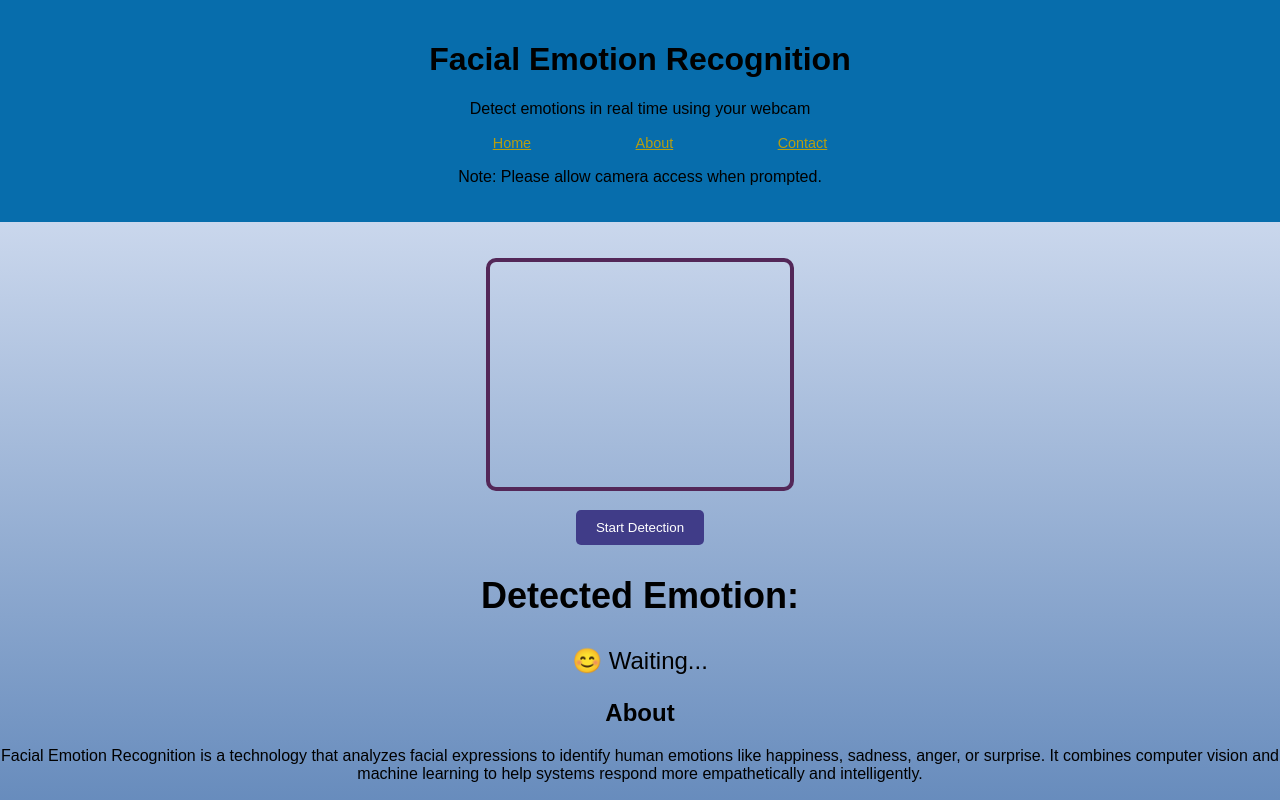
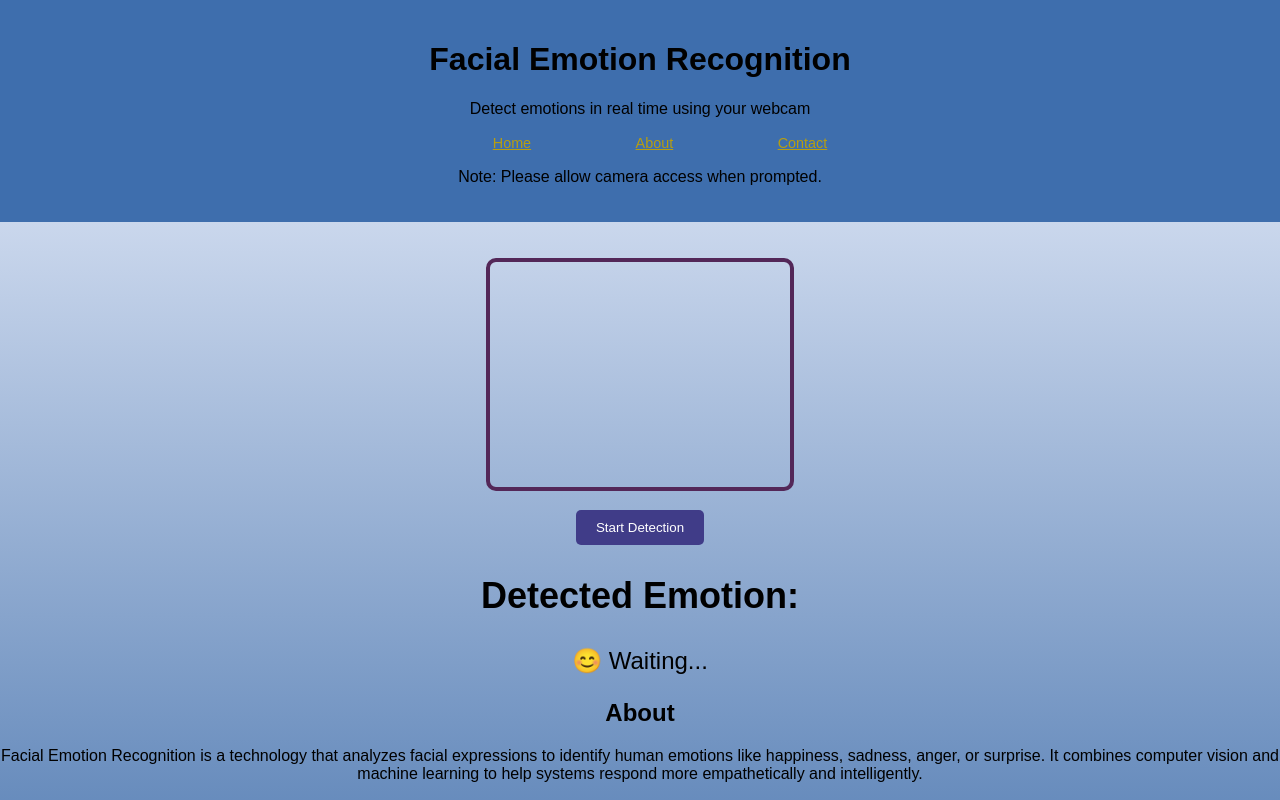
Before and after one commit to Harshika-Coder/Facial-Emotion-Recognition, a plain HTML site: page Index.html in a window 1280 px wide. Shown: the top 800 px of the page. Drawn offline with Linux system fonts and the light colour scheme; a script that the page names is missing.

Commit message:
initial commit

```diff
--- a/style.css
+++ b/style.css
@@ -8,7 +8,7 @@ body {
 
 header {
   padding: 20px;
-  background-color: #076dac;
+  background-color: #3e6ead;
   color: black;
 }
 
```
